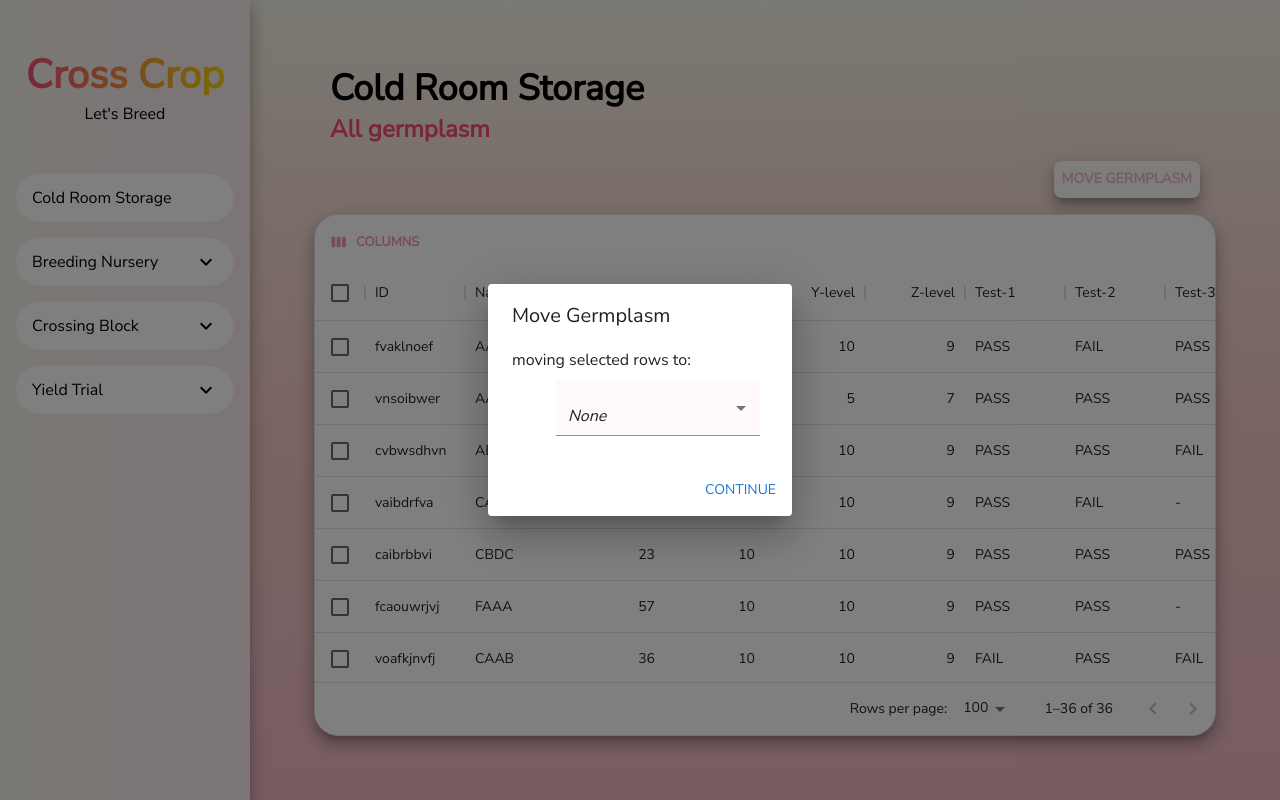
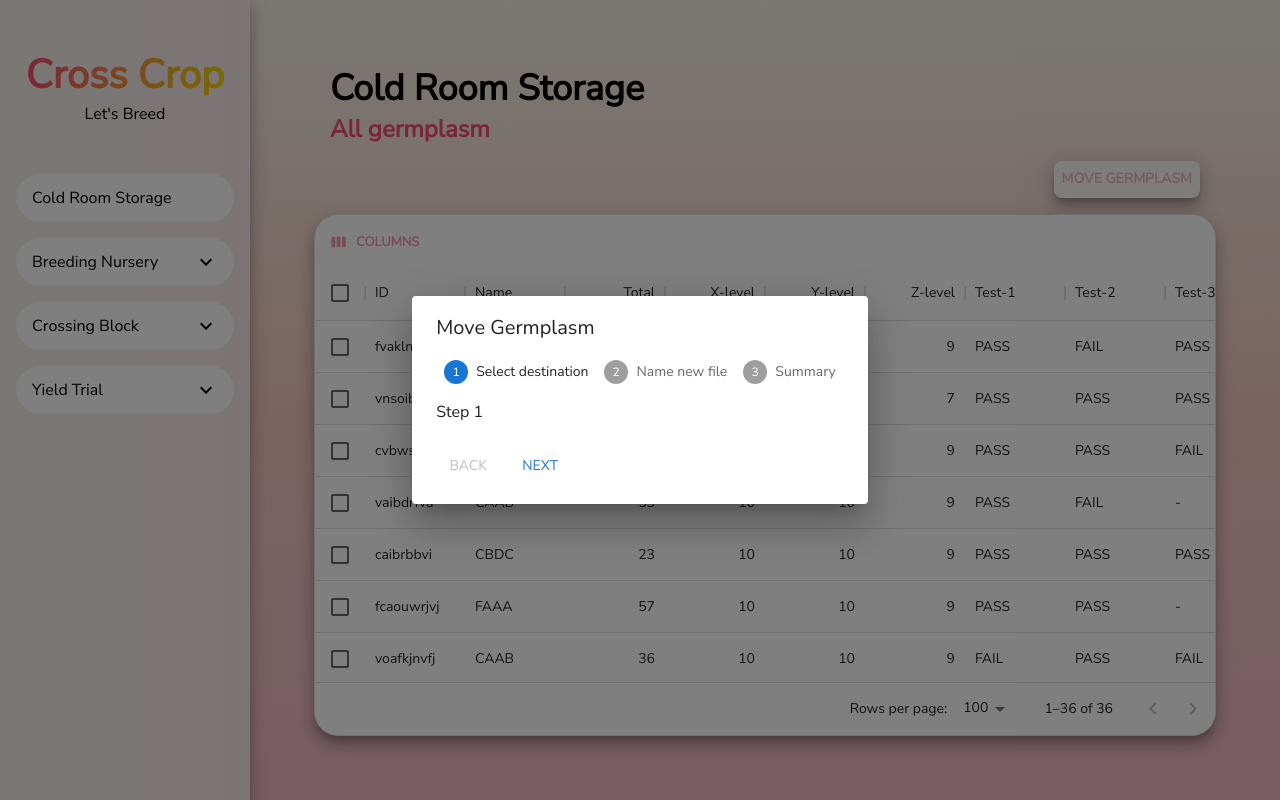
Before and after one commit to mmookptr/crosscrop-frontend, a React (Create React App) app: page / in a window 1280 px wide. Both pictures are taken after a click on the button "MOVE GERMPLASM". Built offline with nearby package versions, Linux system fonts and the light colour scheme.

Commit message:
add dialog stepper

```diff
--- /dev/null
+++ b/src/components/DialogStepper.js
@@ -0,0 +1,84 @@
+import { React, useState } from 'react';
+
+import {
+  Box,
+  Stepper,
+  Step,
+  StepLabel,
+  Button,
+  Typography,
+  Dialog,
+  DialogActions,
+  DialogContent,
+  DialogTitle,
+  FormControl,
+  Select,
+  MenuItem
+} from '@mui/material';
+
+const steps = ['Select destination', 'Name new file', 'Summary'];
+
+const DialogStepper = () => {
+  const [activeStep, setActiveStep] = useState(0);
+
+  const handleNext = () => {
+
+    setActiveStep((prevActiveStep) => prevActiveStep + 1);
+  };
+
+  const handleBack = () => {
+    setActiveStep((prevActiveStep) => prevActiveStep - 1);
+  };
+
+  const handleReset = () => {
+    setActiveStep(0);
+  };
+
+  return (
+    <Box sx={{ width: '100%' }}>
+      <Stepper activeStep={activeStep}>
+        {steps.map((label, index) => {
+          const stepProps = {};
+          const labelProps = {};
+          return (
+            <Step key={label} {...stepProps}>
+              <StepLabel {...labelProps}>{label}</StepLabel>
+            </Step>
+          );
+        })}
+      </Stepper>
+      {activeStep === steps.length ? (
+        <Box>
+          <Typography sx={{ mt: 2, mb: 1 }}>
+            All steps completed - you&apos;re finished
+          </Typography>
+          <Box sx={{ display: 'flex', flexDirection: 'row', pt: 2 }}>
+            <Box sx={{ flex: '1 1 auto' }} />
+            <Button onClick={handleReset}>Reset</Button>
+          </Box>
+        </Box>
+      ) : (
+        <Box>
+          <Typography sx={{ mt: 2, mb: 1 }}>Step {activeStep + 1}</Typography>
+          <Box sx={{ display: 'flex', flexDirection: 'row', pt: 2 }}>
+            <Button
+              color="inherit"
+              disabled={activeStep === 0}
+              onClick={handleBack}
+              sx={{ mr: 1 }}
+            >
+              Back
+            </Button>
+
+
+            <Button onClick={handleNext}>
+              {activeStep === steps.length - 1 ? 'Finish' : 'Next'}
+            </Button>
+          </Box>
+        </Box>
+      )}
+    </Box>
+  );
+}
+
+export default DialogStepper
--- a/src/components/MoveGermplasmButton.js
+++ b/src/components/MoveGermplasmButton.js
@@ -1,16 +1,7 @@
 import { React, useState } from 'react';
 
 import { Box } from '@mui/system'
-import {
-  Button,
-  Dialog,
-  DialogTitle,
-  DialogContent,
-  FormControl,
-  Select,
-  MenuItem,
-  Typography,
-  DialogActions } from '@mui/material'
+import { Button } from '@mui/material'
 
 import MoveGermplasmDialog from './MoveGermplasmDialog';
 
@@ -25,12 +16,6 @@ const MoveGermplasmButton =  () => {
   const handleClose = () => {
     setOpen(false);
   }
-
-  // const [selected, setSelected] = useState('');
-
-  // const handleChange = (event) => {
-  //   setSelected(event.target.value)
-  // };
 
   return (
     <Box sx={{ padding: "16px", display: "flex", justifyContent: "end"  }}>
--- a/src/components/MoveGermplasmDialog.js
+++ b/src/components/MoveGermplasmDialog.js
@@ -9,9 +9,13 @@ import {
   Select,
   MenuItem,
   Typography,
-  DialogActions } from '@mui/material'
+  DialogActions
+} from '@mui/material'
+
+import DialogStepper from './DialogStepper';
 
 const MoveGermplasmDialog = ({open, onClose}) => {
+  const diaLogSteps = ["Select destination", "Name new file", "Summary"]
   const [selected, setSelected] = useState('');
 
   const handleChange = (event) => {
@@ -21,10 +25,12 @@ const MoveGermplasmDialog = ({open, onClose}) => {
   return (
     <Dialog
       open={open}
-      onClose={onClose}>
+      onClose={onClose}
+      >
       <DialogTitle>{"Move Germplasm"}</DialogTitle>
       <DialogContent>
-        <Typography>
+        <DialogStepper/>
+        {/* <Typography>
           moving selected rows to:
 
         </Typography>
@@ -43,13 +49,13 @@ const MoveGermplasmDialog = ({open, onClose}) => {
             <MenuItem value={"crossing-block"}>Crossing Block</MenuItem>
             <MenuItem value={"yield-trial"}>Yield Trial</MenuItem>
           </Select>
-        </FormControl>
+        </FormControl> */}
       </DialogContent>
-      <DialogActions>
+      {/* <DialogActions>
         <Button autoFocus onClick={onClose}>
           Continue
         </Button>
-      </DialogActions>
+      </DialogActions> */}
     </Dialog>
   )
 }
```
